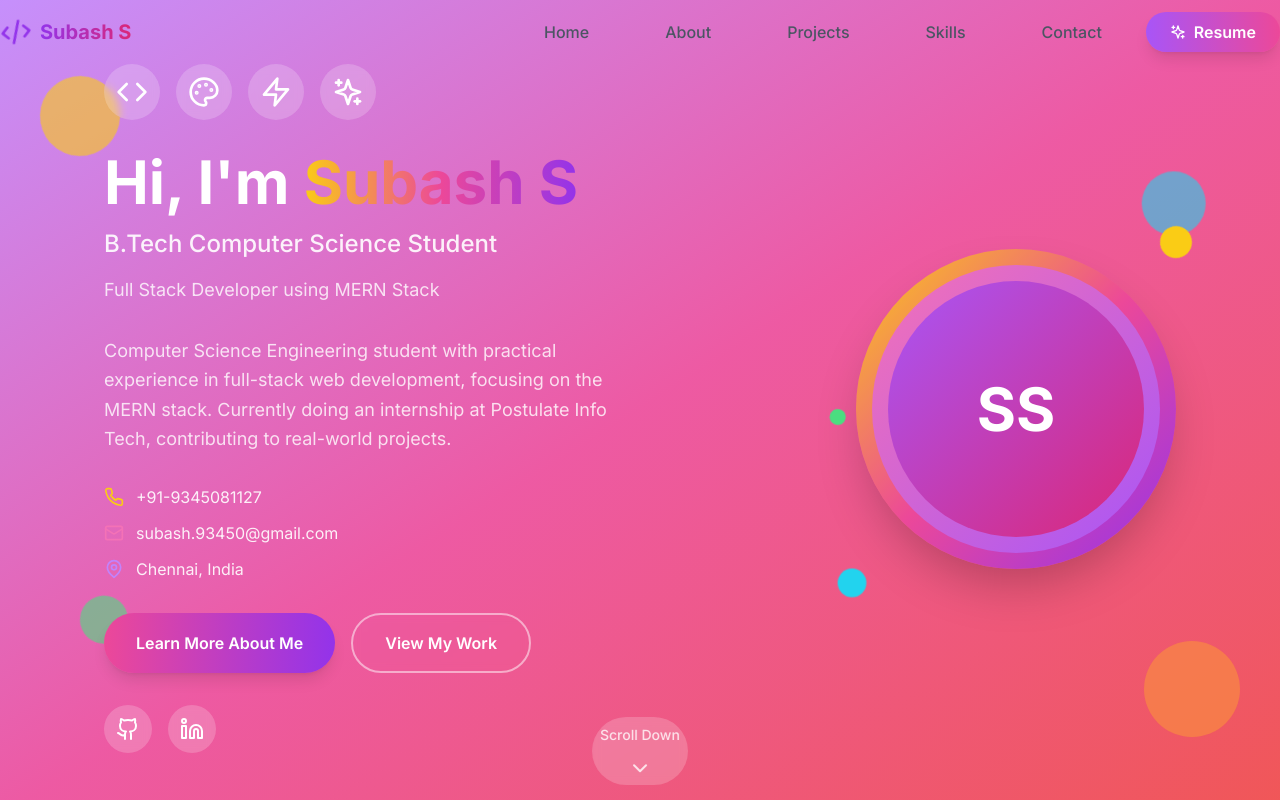
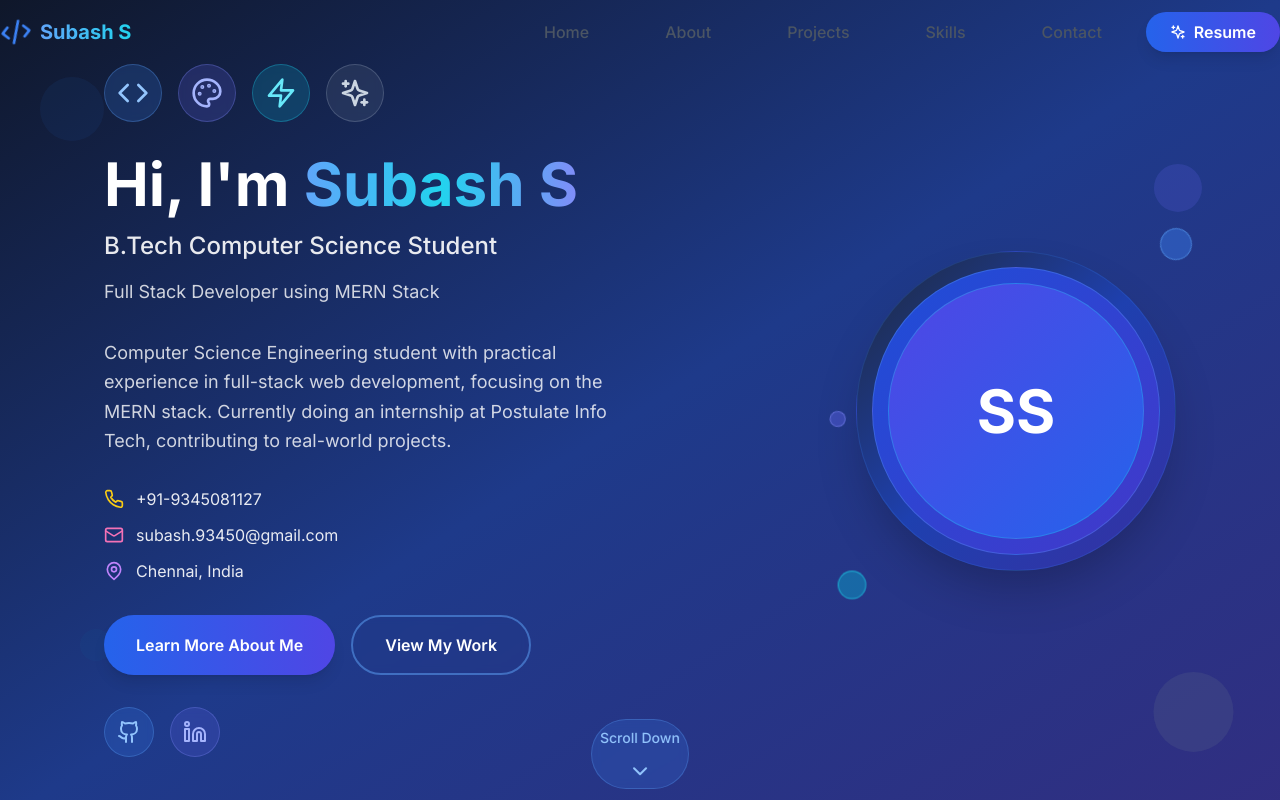
Before and after one commit to Subash-S-66/Subash-Portfolio, a React (Vite) app: page / in a window 1280 px wide. Shown: the top 800 px of the page. Built offline with nearby package versions, Linux system fonts and the light colour scheme.

Commit message:
Finalize portfolio: Remove React Router, fix CSS, add form validation, optimize build

```diff
--- a/package.json
+++ b/package.json
@@ -22,8 +22,7 @@
     "lucide-react": "^0.294.0",
     "react": "^18.2.0",
     "react-dom": "^18.2.0",
-    "react-intersection-observer": "^9.5.2",
-    "react-router-dom": "^6.8.1"
+    "react-intersection-observer": "^9.5.2"
   },
   "devDependencies": {
     "@types/react": "^18.2.43",
--- a/src/App.jsx
+++ b/src/App.jsx
@@ -1,5 +1,4 @@
 import React from 'react'
-import { BrowserRouter as Router, Routes, Route } from 'react-router-dom'
 import Navbar from './components/Navbar'
 import Hero from './components/Hero'
 import About from './components/About'
@@ -10,25 +9,17 @@ import Footer from './components/Footer'
 
 function App() {
   return (
-    <Router>
-      <div className="min-h-screen bg-gradient-to-br from-secondary-50 to-white">
+    <div className="min-h-screen bg-gradient-to-br from-slate-50 to-blue-50">
       <Navbar />
       <main>
-          <Routes>
-            <Route path="/" element={
-              <>
         <Hero />
         <About />
         <Projects />
         <Skills />
         <Contact />
-              </>
-            } />
-          </Routes>
       </main>
       <Footer />
     </div>
-    </Router>
   )
 }
 
--- a/src/components/Hero.jsx
+++ b/src/components/Hero.jsx
@@ -12,42 +12,42 @@ const Hero = () => {
 
   return (
     <section id="home" className="min-h-screen flex items-center justify-center relative overflow-hidden">
-      {/* Vibrant gradient background */}
-      <div className="absolute inset-0 bg-gradient-to-br from-purple-400 via-pink-500 to-red-500 opacity-90"></div>
+      {/* Professional gradient background */}
+      <div className="absolute inset-0 bg-gradient-to-br from-slate-900 via-blue-900 to-indigo-900"></div>
 
-      {/* Animated floating shapes */}
+      {/* Professional floating elements */}
       <div className="absolute inset-0 overflow-hidden">
         <motion.div
-          className="absolute top-20 left-10 w-20 h-20 bg-yellow-400 rounded-full opacity-60"
+          className="absolute top-20 left-10 w-16 h-16 bg-blue-500/20 rounded-full"
           animate={{
             y: [0, -20, 0],
-            rotate: [0, 180, 360]
+            opacity: [0.3, 0.7, 0.3]
+          }}
+          transition={{ duration: 8, repeat: Infinity, ease: "easeInOut" }}
+        />
+        <motion.div
+          className="absolute top-40 right-20 w-12 h-12 bg-indigo-500/20 rounded-full"
+          animate={{
+            y: [0, 20, 0],
+            x: [0, 10, 0]
           }}
           transition={{ duration: 6, repeat: Infinity, ease: "easeInOut" }}
         />
         <motion.div
-          className="absolute top-40 right-20 w-16 h-16 bg-cyan-400 rounded-full opacity-60"
+          className="absolute bottom-40 left-20 w-8 h-8 bg-cyan-500/20 rounded-full"
           animate={{
-            y: [0, 20, 0],
-            x: [0, 10, 0]
+            y: [0, -15, 0],
+            opacity: [0.2, 0.6, 0.2]
           }}
-          transition={{ duration: 4, repeat: Infinity, ease: "easeInOut" }}
+          transition={{ duration: 7, repeat: Infinity, ease: "easeInOut" }}
         />
         <motion.div
-          className="absolute bottom-40 left-20 w-12 h-12 bg-green-400 rounded-full opacity-60"
-          animate={{
-            y: [0, -15, 0],
-            rotate: [0, -180, -360]
-          }}
-          transition={{ duration: 5, repeat: Infinity, ease: "easeInOut" }}
-        />
-        <motion.div
-          className="absolute bottom-20 right-10 w-24 h-24 bg-orange-400 rounded-full opacity-60"
+          className="absolute bottom-20 right-10 w-20 h-20 bg-slate-500/20 rounded-full"
           animate={{
             y: [0, 25, 0],
             x: [0, -15, 0]
           }}
-          transition={{ duration: 7, repeat: Infinity, ease: "easeInOut" }}
+          transition={{ duration: 9, repeat: Infinity, ease: "easeInOut" }}
         />
       </div>
 
@@ -69,32 +69,32 @@ const Hero = () => {
             >
               <div className="flex space-x-4">
                 <motion.div
-                  className="p-3 bg-white/20 backdrop-blur-sm rounded-full"
+                  className="p-3 bg-blue-500/20 backdrop-blur-sm rounded-full border border-blue-400/30"
                   whileHover={{ scale: 1.1, rotate: 5 }}
                   transition={{ type: "spring", stiffness: 300 }}
                 >
-                  <Code className="w-8 h-8 text-white" />
+                  <Code className="w-8 h-8 text-blue-300" />
                 </motion.div>
                 <motion.div
-                  className="p-3 bg-white/20 backdrop-blur-sm rounded-full"
+                  className="p-3 bg-indigo-500/20 backdrop-blur-sm rounded-full border border-indigo-400/30"
                   whileHover={{ scale: 1.1, rotate: -5 }}
                   transition={{ type: "spring", stiffness: 300 }}
                 >
-                  <Palette className="w-8 h-8 text-white" />
+                  <Palette className="w-8 h-8 text-indigo-300" />
                 </motion.div>
                 <motion.div
-                  className="p-3 bg-white/20 backdrop-blur-sm rounded-full"
+                  className="p-3 bg-cyan-500/20 backdrop-blur-sm rounded-full border border-cyan-400/30"
                   whileHover={{ scale: 1.1, rotate: 5 }}
                   transition={{ type: "spring", stiffness: 300 }}
                 >
-                  <Zap className="w-8 h-8 text-white" />
+                  <Zap className="w-8 h-8 text-cyan-300" />
                 </motion.div>
                 <motion.div
-                  className="p-3 bg-white/20 backdrop-blur-sm rounded-full"
+                  className="p-3 bg-slate-500/20 backdrop-blur-sm rounded-full border border-slate-400/30"
                   whileHover={{ scale: 1.1, rotate: -5 }}
                   transition={{ type: "spring", stiffness: 300 }}
                 >
-                  <Sparkles className="w-8 h-8 text-white" />
+                  <Sparkles className="w-8 h-8 text-slate-300" />
                 </motion.div>
               </div>
             </motion.div>
@@ -107,7 +107,7 @@ const Hero = () => {
                 className="text-4xl md:text-5xl lg:text-6xl font-bold text-white leading-tight"
               >
                 Hi, I'm{' '}
-                <span className="bg-gradient-to-r from-yellow-400 via-pink-500 to-purple-600 bg-clip-text text-transparent">
+                <span className="bg-gradient-to-r from-blue-400 via-cyan-400 to-indigo-400 bg-clip-text text-transparent">
                   Subash S
                 </span>
               </motion.h1>
@@ -172,7 +172,7 @@ const Hero = () => {
             >
               <motion.button
                 onClick={scrollToAbout}
-                className="bg-gradient-to-r from-pink-500 to-purple-600 text-white px-8 py-4 rounded-full font-semibold hover:from-pink-600 hover:to-purple-700 transition-all duration-300 shadow-lg hover:shadow-xl transform hover:-translate-y-1 inline-flex items-center justify-center"
+                className="bg-gradient-to-r from-blue-600 to-indigo-600 text-white px-8 py-4 rounded-full font-semibold hover:from-blue-700 hover:to-indigo-700 transition-all duration-300 shadow-lg hover:shadow-xl transform hover:-translate-y-1 inline-flex items-center justify-center"
                 whileHover={{ scale: 1.05 }}
                 whileTap={{ scale: 0.95 }}
               >
@@ -180,7 +180,7 @@ const Hero = () => {
               </motion.button>
               <motion.a
                 href="#projects"
-                className="border-2 border-white/50 text-white px-8 py-4 rounded-full font-semibold hover:bg-white/20 hover:border-white transition-all duration-300 backdrop-blur-sm inline-flex items-center justify-center"
+                className="border-2 border-blue-400/50 text-white px-8 py-4 rounded-full font-semibold hover:bg-blue-500/20 hover:border-blue-400 transition-all duration-300 backdrop-blur-sm inline-flex items-center justify-center"
                 whileHover={{ scale: 1.05 }}
                 whileTap={{ scale: 0.95 }}
               >
@@ -199,7 +199,7 @@ const Hero = () => {
                 href="https://github.com/Subash-S-66"
                 target="_blank"
                 rel="noopener noreferrer"
-                className="p-3 bg-white/20 backdrop-blur-sm hover:bg-white/30 text-white rounded-full transition-all duration-200"
+                className="p-3 bg-blue-500/20 backdrop-blur-sm hover:bg-blue-500/30 text-blue-300 rounded-full transition-all duration-200 border border-blue-400/30"
                 whileHover={{ scale: 1.1, rotate: 5 }}
                 whileTap={{ scale: 0.95 }}
               >
@@ -209,7 +209,7 @@ const Hero = () => {
                 href="https://www.linkedin.com/in/subash-s-514aa9373"
                 target="_blank"
                 rel="noopener noreferrer"
-                className="p-3 bg-white/20 backdrop-blur-sm hover:bg-white/30 text-white rounded-full transition-all duration-200"
+                className="p-3 bg-indigo-500/20 backdrop-blur-sm hover:bg-indigo-500/30 text-indigo-300 rounded-full transition-all duration-200 border border-indigo-400/30"
                 whileHover={{ scale: 1.1, rotate: -5 }}
                 whileTap={{ scale: 0.95 }}
               >
@@ -226,16 +226,16 @@ const Hero = () => {
             className="flex justify-center lg:justify-end"
           >
             <div className="relative">
-              <div className="w-80 h-80 bg-gradient-to-br from-yellow-400 via-pink-500 to-purple-600 rounded-full flex items-center justify-center shadow-2xl">
-                <div className="w-72 h-72 bg-gradient-to-br from-pink-400 to-purple-500 rounded-full flex items-center justify-center">
-                  <div className="w-64 h-64 bg-gradient-to-br from-purple-500 to-pink-600 rounded-full flex items-center justify-center">
+              <div className="w-80 h-80 bg-gradient-to-br from-slate-800 via-blue-800 to-indigo-800 rounded-full flex items-center justify-center shadow-2xl border border-blue-500/20">
+                <div className="w-72 h-72 bg-gradient-to-br from-blue-700 to-indigo-700 rounded-full flex items-center justify-center border border-blue-400/30">
+                  <div className="w-64 h-64 bg-gradient-to-br from-indigo-600 to-blue-600 rounded-full flex items-center justify-center border border-cyan-400/30">
                     <span className="text-6xl font-bold text-white">SS</span>
                   </div>
                 </div>
               </div>
               {/* Floating elements */}
               <motion.div
-                className="absolute -top-4 -right-4 w-8 h-8 bg-yellow-400 rounded-full"
+                className="absolute -top-4 -right-4 w-8 h-8 bg-blue-500/40 rounded-full border border-blue-400/50"
                 animate={{
                   y: [0, -10, 0],
                   rotate: [0, 180, 360]
@@ -243,7 +243,7 @@ const Hero = () => {
                 transition={{ duration: 3, repeat: Infinity, ease: "easeInOut" }}
               />
               <motion.div
-                className="absolute -bottom-4 -left-4 w-6 h-6 bg-cyan-400 rounded-full"
+                className="absolute -bottom-4 -left-4 w-6 h-6 bg-cyan-500/40 rounded-full border border-cyan-400/50"
                 animate={{
                   y: [0, 10, 0],
                   scale: [1, 1.2, 1]
@@ -251,7 +251,7 @@ const Hero = () => {
                 transition={{ duration: 2, repeat: Infinity, ease: "easeInOut" }}
               />
               <motion.div
-                className="absolute top-1/2 -left-8 w-4 h-4 bg-green-400 rounded-full"
+                className="absolute top-1/2 -left-8 w-4 h-4 bg-indigo-500/40 rounded-full border border-indigo-400/50"
                 animate={{
                   x: [0, 10, 0],
                   rotate: [0, -180, -360]
@@ -272,7 +272,7 @@ const Hero = () => {
       >
         <motion.button
           onClick={scrollToAbout}
-          className="flex flex-col items-center space-y-2 text-white/80 hover:text-white transition-colors duration-200 p-2 bg-white/20 backdrop-blur-sm rounded-full"
+          className="flex flex-col items-center space-y-2 text-blue-300 hover:text-white transition-colors duration-200 p-2 bg-blue-500/20 backdrop-blur-sm rounded-full border border-blue-400/30"
           whileHover={{ scale: 1.1 }}
           whileTap={{ scale: 0.95 }}
         >
--- a/src/components/Navbar.jsx
+++ b/src/components/Navbar.jsx
@@ -15,11 +15,11 @@ const Navbar = () => {
   }, [])
 
   const navItems = [
-    { name: 'Home', href: '#home', color: 'from-purple-500 to-pink-500' },
-    { name: 'About', href: '#about', color: 'from-blue-500 to-cyan-500' },
-    { name: 'Projects', href: '#projects', color: 'from-green-500 to-emerald-500' },
-    { name: 'Skills', href: '#skills', color: 'from-orange-500 to-red-500' },
-    { name: 'Contact', href: '#contact', color: 'from-indigo-500 to-purple-500' },
+    { name: 'Home', href: '#home', color: 'from-blue-500 to-indigo-500' },
+    { name: 'About', href: '#about', color: 'from-slate-500 to-blue-500' },
+    { name: 'Projects', href: '#projects', color: 'from-cyan-500 to-blue-500' },
+    { name: 'Skills', href: '#skills', color: 'from-indigo-500 to-purple-500' },
+    { name: 'Contact', href: '#contact', color: 'from-blue-600 to-indigo-600' },
   ]
 
   const scrollToSection = (href) => {
@@ -51,9 +51,9 @@ const Navbar = () => {
               animate={{ rotate: [0, 10, -10, 0] }}
               transition={{ duration: 4, repeat: Infinity }}
             >
-              <Code2 className="h-8 w-8 text-purple-600" />
+              <Code2 className="h-8 w-8 text-blue-500" />
             </motion.div>
-            <span className="text-xl font-bold bg-gradient-to-r from-purple-600 to-pink-600 bg-clip-text text-transparent">
+            <span className="text-xl font-bold bg-gradient-to-r from-blue-400 to-cyan-400 bg-clip-text text-transparent">
               Subash S
             </span>
           </motion.div>
@@ -72,7 +72,7 @@ const Navbar = () => {
                 transition={{ duration: 0.5, delay: index * 0.1 }}
               >
                 <span className="relative z-10 flex items-center">
-                  <Star className="h-4 w-4 mr-1 text-transparent bg-gradient-to-r from-purple-500 to-pink-500 bg-clip-text" />
+                  <Star className="h-4 w-4 mr-1 text-transparent bg-gradient-to-r from-blue-500 to-cyan-500 bg-clip-text" />
                   {item.name}
                 </span>
                 <motion.div
@@ -86,7 +86,7 @@ const Navbar = () => {
               href="/Subash S Resume.pdf"
               target="_blank"
               rel="noopener noreferrer"
-              className="bg-gradient-to-r from-purple-500 to-pink-500 text-white px-6 py-2 rounded-full font-semibold shadow-lg hover:shadow-xl transition-all duration-300 flex items-center space-x-2"
+              className="bg-gradient-to-r from-blue-600 to-indigo-600 text-white px-6 py-2 rounded-full font-semibold shadow-lg hover:shadow-xl transition-all duration-300 flex items-center space-x-2"
               whileHover={{ scale: 1.05, y: -2 }}
               whileTap={{ scale: 0.95 }}
               initial={{ opacity: 0, scale: 0 }}
@@ -102,7 +102,7 @@ const Navbar = () => {
           <div className="md:hidden">
             <motion.button
               onClick={() => setIsOpen(!isOpen)}
-              className="text-gray-600 hover:text-purple-600 transition-colors duration-200 p-2 rounded-lg hover:bg-purple-50"
+              className="text-gray-600 hover:text-blue-600 transition-colors duration-200 p-2 rounded-lg hover:bg-blue-50"
               whileHover={{ scale: 1.1 }}
               whileTap={{ scale: 0.9 }}
             >
@@ -131,7 +131,7 @@ const Navbar = () => {
                   animate={{ opacity: 1, x: 0 }}
                   transition={{ duration: 0.3, delay: index * 0.1 }}
                 >
-                  <Star className="h-4 w-4 text-transparent bg-gradient-to-r from-purple-500 to-pink-500 bg-clip-text" />
+                  <Star className="h-4 w-4 text-transparent bg-gradient-to-r from-blue-500 to-cyan-500 bg-clip-text" />
                   <span className="relative z-10">{item.name}</span>
                   <motion.div
                     className={`absolute inset-0 bg-gradient-to-r ${item.color} opacity-0 group-hover:opacity-100 rounded-xl`}
@@ -144,7 +144,7 @@ const Navbar = () => {
                 href="/Subash S Resume.pdf"
                 target="_blank"
                 rel="noopener noreferrer"
-                className="block w-full text-center bg-gradient-to-r from-purple-500 to-pink-500 text-white px-6 py-3 rounded-xl font-semibold shadow-lg hover:shadow-xl transition-all duration-300 mt-4 flex items-center justify-center space-x-2"
+                className="block w-full text-center bg-gradient-to-r from-blue-600 to-indigo-600 text-white px-6 py-3 rounded-xl font-semibold shadow-lg hover:shadow-xl transition-all duration-300 mt-4 flex items-center justify-center space-x-2"
                 whileHover={{ scale: 1.02, y: -2 }}
                 whileTap={{ scale: 0.98 }}
                 initial={{ opacity: 0, y: 20 }}
--- a/src/index.css
+++ b/src/index.css
@@ -20,15 +20,15 @@
 
 @layer components {
   .btn-primary {
-    @apply bg-primary-600 hover:bg-primary-700 text-white font-medium py-3 px-6 rounded-lg transition-colors duration-200;
+    @apply bg-gradient-to-r from-blue-600 to-indigo-600 hover:from-blue-700 hover:to-indigo-700 text-white font-medium py-3 px-6 rounded-lg transition-all duration-200 shadow-lg hover:shadow-xl;
   }
 
   .btn-secondary {
-    @apply bg-secondary-100 hover:bg-secondary-200 text-secondary-800 font-medium py-3 px-6 rounded-lg transition-colors duration-200;
+    @apply bg-slate-100 hover:bg-slate-200 text-slate-800 font-medium py-3 px-6 rounded-lg transition-colors duration-200;
   }
 
   .btn-outline {
-    @apply border-2 border-primary-600 text-primary-600 hover:bg-primary-600 hover:text-white font-medium py-3 px-6 rounded-lg transition-all duration-200;
+    @apply border-2 border-blue-600 text-blue-600 hover:bg-blue-600 hover:text-white font-medium py-3 px-6 rounded-lg transition-all duration-200;
   }
 
   .section-padding {
@@ -40,11 +40,11 @@
   }
 
   .gradient-text {
-    @apply bg-gradient-to-r from-primary-600 to-primary-800 bg-clip-text text-transparent;
+    @apply bg-gradient-to-r from-blue-600 to-indigo-600 bg-clip-text text-transparent;
   }
 
   .card {
-    @apply bg-white rounded-xl shadow-lg hover:shadow-xl transition-shadow duration-300;
+    @apply bg-white rounded-xl shadow-lg hover:shadow-xl transition-shadow duration-300 border border-slate-200;
   }
 
   .card-hover {
--- a/vite.config.js
+++ b/vite.config.js
@@ -4,6 +4,7 @@ import react from '@vitejs/plugin-react'
 // https://vitejs.dev/config/
 export default defineConfig({
   plugins: [react()],
+  base: '/portfolio/',
   server: {
     port: 3000,
     proxy: {
```
Also changed, not shown: src/components/Contact.jsx (+40 -7 lines), 5 other files (tests, documents, lock files or other folders). Lines whose indentation alone changed are shown as unchanged.
